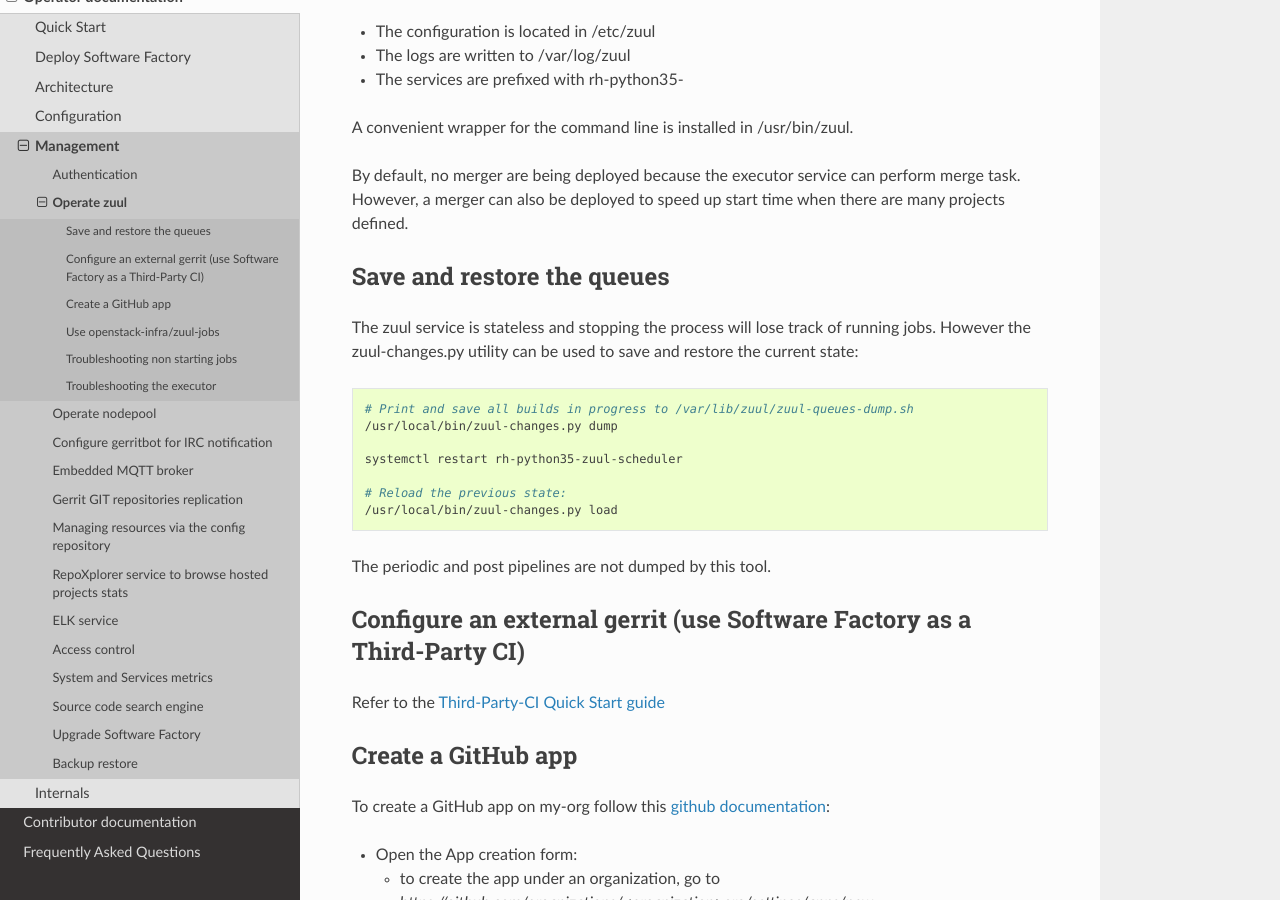
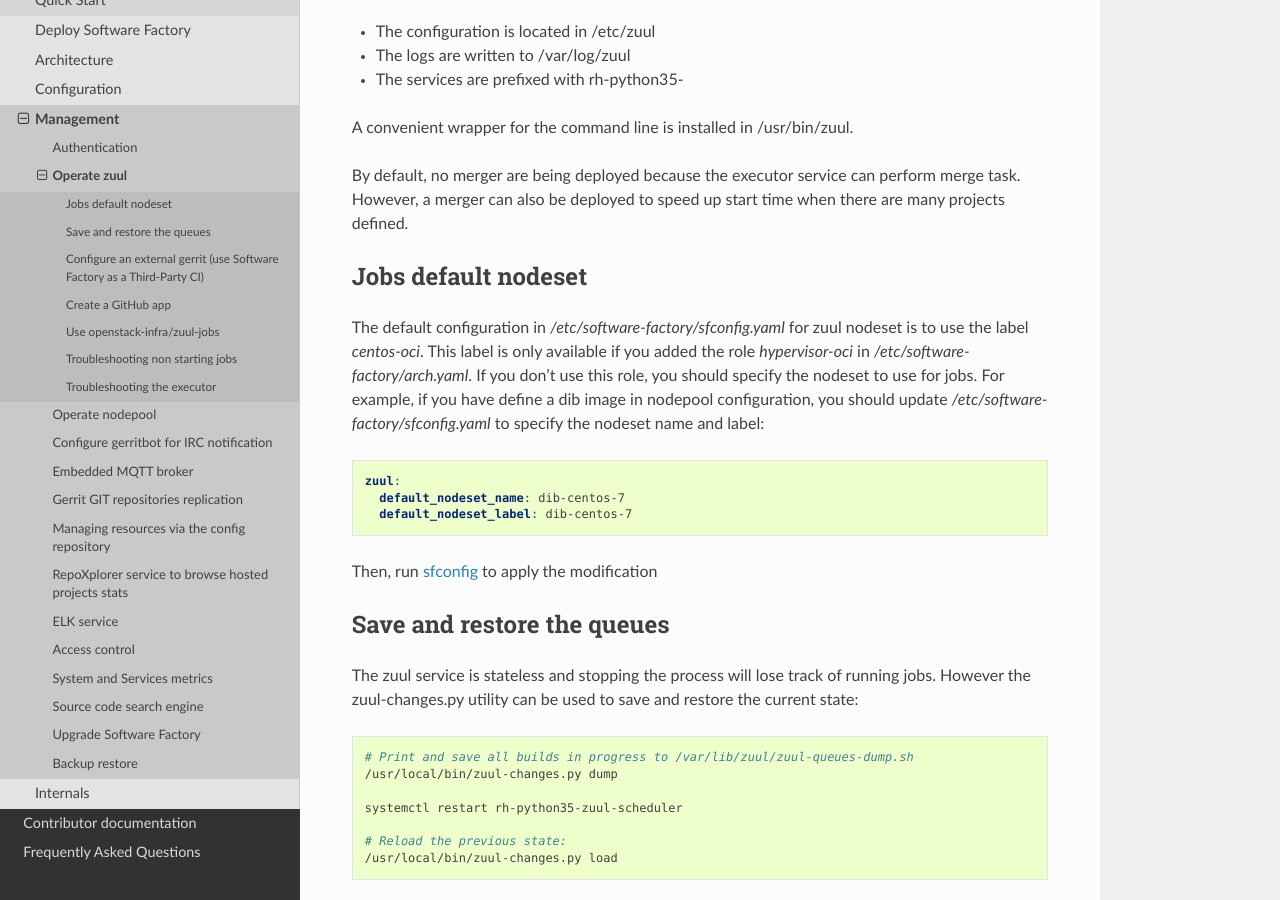
Before and after one commit to softwarefactory-project/sf-docs, a Sphinx documentation site: the page built from docs/operator/zuul_operator.rst, in a window 1280 px wide and 900 px high, scrolled down 313 px. Built offline with Sphinx 7.4.7 and the Read the Docs theme 2.0.0, drawn with Linux system fonts in a browser that asks for light colours.

Commit message:
zuul-operator: default label and name used by base job
- This change aims to explain to the zuul operator how to set up default nodeset
  name and label in the documentation (if hypervisor-oci role is not used)

Change-Id: I495837d7b877c7ce165d5194a7c1c801b66a3552

```diff
--- a/docs/operator/zuul_operator.rst
+++ b/docs/operator/zuul_operator.rst
@@ -21,6 +21,24 @@
 can perform merge task. However, a merger can also be deployed to speed
 up start time when there are many projects defined.
 
+Jobs default nodeset
+--------------------
+
+The default configuration in */etc/software-factory/sfconfig.yaml* for zuul
+nodeset is to use the label *centos-oci*. This label is only available if you
+added the role *hypervisor-oci* in */etc/software-factory/arch.yaml*. If you
+don't use this role, you should specify the nodeset to use for jobs. For
+example, if you have define a dib image in nodepool configuration, you should
+update */etc/software-factory/sfconfig.yaml* to specify the nodeset name and
+label:
+
+.. code-block:: yaml
+
+    zuul:
+      default_nodeset_name: dib-centos-7
+      default_nodeset_label: dib-centos-7
+
+Then, run :ref:`sfconfig  <configure_reconfigure>` to apply the modification
 
 Save and restore the queues
 ---------------------------
```
